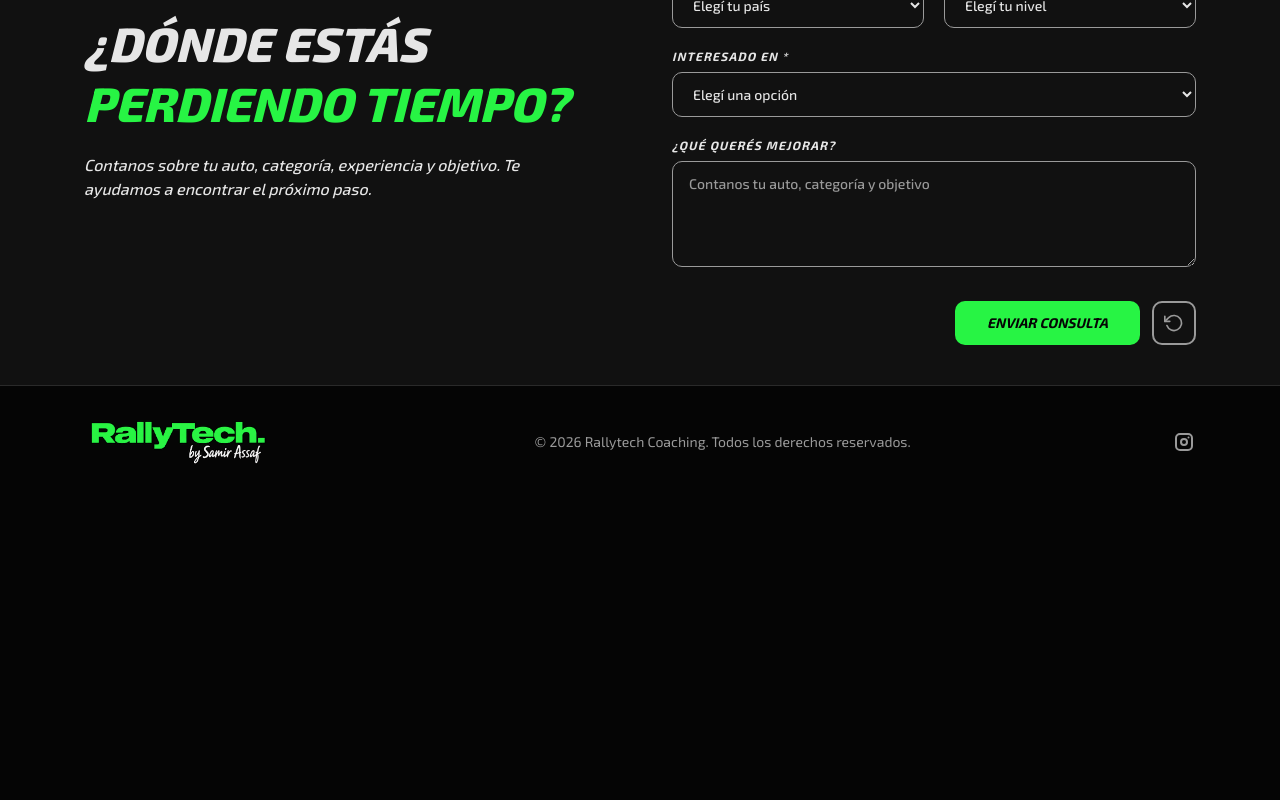
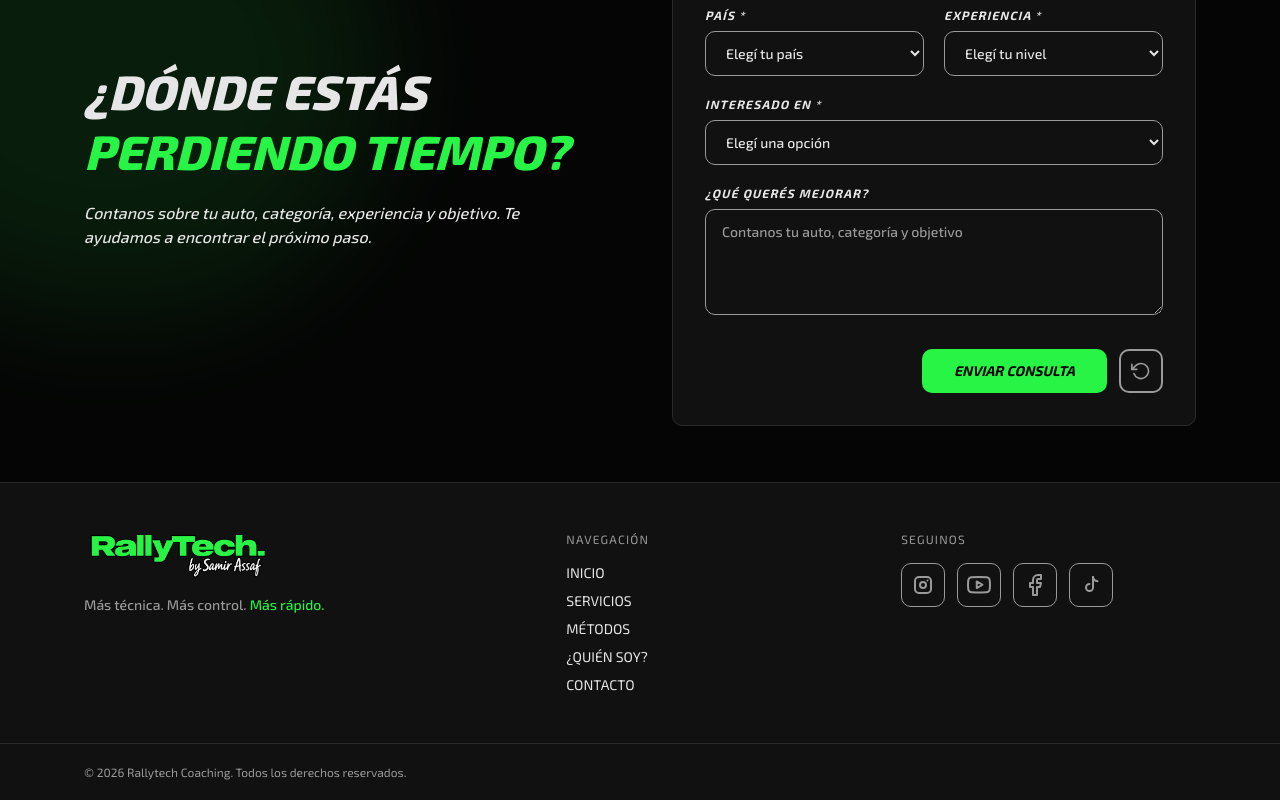
Before and after one commit to Sabba55/RallyTech-Coaching, a Next.js app: page / in a window 1280 px wide. Shown: the part 3154-3954 px from the top of the page. Before the commit the page ends 3652 px from the top, so only its background shows below. Built offline with nearby package versions, Linux system fonts and the light colour scheme.

Commit message:
16/10/2026 Agree: Css puro

```diff
--- a/src/components/common/Footer.tsx
+++ b/src/components/common/Footer.tsx
@@ -1,17 +1,12 @@
 import Image from "next/image";
+import Redes from "@/components/common/Redes";
 
-const redes = [
-  {
-    nombre: "Instagram",
-    href: "https://www.instagram.com/rallytech_coaching/",
-    icono: (
-      <>
-        <rect x="4" y="4" width="16" height="16" rx="4" />
-        <circle cx="12" cy="12" r="3" />
-        <path d="M16.5 7.5v.01" />
-      </>
-    ),
-  },
+const enlaces = [
+  { href: "#inicio", texto: "Inicio" },
+  { href: "#servicios", texto: "Servicios" },
+  { href: "#metodos", texto: "Métodos" },
+  { href: "#quien-soy", texto: "¿Quién soy?" },
+  { href: "#contacto", texto: "Contacto" },
 ];
 
 // Guarda el año en caché para que Next lo trate como un valor estable
@@ -22,8 +17,10 @@ async function Anio() {
 
 export default function Footer() {
   return (
-    <footer className="border-t border-gris-700 py-8">
-      <div className="mx-auto flex max-w-6xl flex-col items-center justify-between gap-4 px-5 text-sm text-gris-400 md:flex-row">
+    <footer className="border-t border-gris-700 bg-gris-900">
+      <div className="mx-auto grid max-w-6xl gap-10 px-5 py-12 md:grid-cols-[1.5fr_1fr_1fr]">
+        {/* Marca */}
+        <div>
           <a href="#inicio" aria-label="Rallytech, ir al inicio">
             <Image
               src="/images/logo/logo-rallytech.png"
@@ -31,37 +28,51 @@ export default function Footer() {
               width={400}
               height={100}
               priority
-            className="h-10 w-auto md:h-12"
+              className="h-12 w-auto"
             />
           </a>
-        <p>© <Anio /> Rallytech Coaching. Todos los derechos reservados.</p>
+          <p className="mt-4 max-w-xs text-sm font-medium text-gris-400">
+            Más técnica. Más control.{" "}
+            <span className="text-verde">Más rápido.</span>
+          </p>
+        </div>
 
-        {/* Los links a redes se completan cuando el cliente los envíe */}
-        <div className="flex items-center gap-4">
-          {redes.map((r) => (
+        {/* Navegación */}
+        <nav aria-label="Pie de página">
+          <h3 className="text-xs uppercase tracking-widest text-gris-400">
+            Navegación
+          </h3>
+          <ul className="mt-4 space-y-2 text-sm uppercase">
+            {enlaces.map((e) => (
+              <li key={e.href}>
                 <a
-              key={r.nombre}
-              href={r.href}
-              target="_blank"
-              rel="noopener noreferrer"
-              aria-label={r.nombre}
-              className="text-gris-400 transition duration-200 hover:text-verde"
+                  href={e.href}
+                  className="transition duration-200 hover:text-verde"
                 >
-              <svg
-                viewBox="0 0 24 24"
-                className="h-6 w-6"
-                fill="none"
-                stroke="currentColor"
-                strokeWidth="2"
-                strokeLinecap="round"
-                strokeLinejoin="round"
-                aria-hidden
-              >
-                {r.icono}
-              </svg>
+                  {e.texto}
                 </a>
+              </li>
             ))}
+          </ul>
+        </nav>
+
+        {/* Redes */}
+        <div>
+          <h3 className="text-xs uppercase tracking-widest text-gris-400">
+            Seguinos
+          </h3>
+          <Redes
+            className="mt-4"
+            hrefs={{ Instagram: "https://www.instagram.com/rallytech_coaching/" }}
+          />
         </div>
+      </div>
+
+      {/* Barra inferior */}
+      <div className="border-t border-gris-700">
+        <p className="mx-auto max-w-6xl px-5 py-5 text-center text-xs text-gris-400 md:text-left">
+          © <Anio /> Rallytech Coaching. Todos los derechos reservados.
+        </p>
       </div>
     </footer>
   );
--- /dev/null
+++ b/src/components/common/Redes.tsx
@@ -0,0 +1,81 @@
+import type { ReactNode } from "react";
+
+const redes: { nombre: string; href: string; icono: ReactNode }[] = [
+  {
+    nombre: "Instagram",
+    href: "https://www.instagram.com/samirassafrally/",
+    icono: (
+      <>
+        <rect x="4" y="4" width="16" height="16" rx="4" />
+        <circle cx="12" cy="12" r="3" />
+        <path d="M16.5 7.5v.01" />
+      </>
+    ),
+  },
+  {
+    nombre: "YouTube",
+    href: "https://www.youtube.com/@samirassafrally",
+    icono: (
+      <>
+        <path d="M22.54 6.42a2.78 2.78 0 0 0-1.94-2C18.88 4 12 4 12 4s-6.88 0-8.6.46a2.78 2.78 0 0 0-1.94 2A29 29 0 0 0 1 11.75a29 29 0 0 0 .46 5.33A2.78 2.78 0 0 0 3.4 19c1.72.46 8.6.46 8.6.46s6.88 0 8.6-.46a2.78 2.78 0 0 0 1.94-2 29 29 0 0 0 .46-5.25 29 29 0 0 0-.46-5.33z" />
+        <polygon points="9.75 15.02 15.5 11.75 9.75 8.48 9.75 15.02" />
+      </>
+    ),
+  },
+  {
+    nombre: "Facebook",
+    href: "https://www.facebook.com/SamirAssafRally",
+    icono: (
+      <path d="M18 2h-3a5 5 0 0 0-5 5v3H7v4h3v8h4v-8h3l1-4h-4V7a1 1 0 0 1 1-1h3z" />
+    ),
+  },
+  {
+    nombre: "TikTok",
+    href: "https://www.tiktok.com/@samirassafrally",
+    icono: (
+      <>
+        <path d="M14 4v10.5a3.5 3.5 0 1 1-3.5-3.5" />
+        <path d="M14 4c.4 2.4 2 4 4.5 4.2" />
+      </>
+    ),
+  },
+];
+
+const claseRed =
+  "flex h-11 w-11 items-center justify-center rounded-[10px] border border-gris-400 text-gris-400 transition duration-200 hover:border-verde hover:text-verde";
+
+type Props = {
+  className?: string;
+  /** Reemplaza el link de una red por nombre, ej: { Instagram: "https://..." } */
+  hrefs?: Partial<Record<string, string>>;
+};
+
+export default function Redes({ className = "", hrefs = {} }: Props) {
+  return (
+    <div className={`flex items-center gap-3 ${className}`}>
+      {redes.map((r) => (
+        <a
+          key={r.nombre}
+          href={hrefs[r.nombre] ?? r.href}
+          target="_blank"
+          rel="noopener noreferrer"
+          aria-label={r.nombre}
+          className={claseRed}
+        >
+          <svg
+            viewBox="0 0 24 24"
+            className="h-6 w-6"
+            fill="none"
+            stroke="currentColor"
+            strokeWidth="2"
+            strokeLinecap="round"
+            strokeLinejoin="round"
+            aria-hidden
+          >
+            {r.icono}
+          </svg>
+        </a>
+      ))}
+    </div>
+  );
+}
--- a/src/components/sections/Contacto.tsx
+++ b/src/components/sections/Contacto.tsx
@@ -27,8 +27,19 @@ export default function Contacto() {
   }
 
   return (
-    <section id="contacto" className="scroll-mt-20 border-t border-gris-700 bg-gris-900 py-10">
-      <div className="mx-auto grid max-w-6xl gap-12 px-5 md:grid-cols-2 md:gap-16">
+    <section id="contacto" className="relative scroll-mt-20 overflow-hidden py-14">
+      {/* Divisor superior con degradé verde */}
+      <div
+        aria-hidden
+        className="absolute inset-x-0 top-0 h-px bg-gradient-to-r from-transparent via-verde/60 to-transparent"
+      />
+      {/* Resplandor de fondo (decorativo) */}
+      <div
+        aria-hidden
+        className="pointer-events-none absolute -left-40 top-1 h-120 w-136 rounded-full bg-verde/10 blur-3xl"
+      />
+
+      <div className="relative mx-auto grid max-w-6xl gap-12 px-5 md:grid-cols-2 md:gap-16">
         {/* Columna izquierda: mensaje */}
         <div className="flex flex-col justify-center">
           <h2 className="text-3xl font-extrabold uppercase leading-tight md:text-5xl">
@@ -42,7 +53,11 @@ export default function Contacto() {
         </div>
 
         {/* Columna derecha: formulario */}
-        <form key={claveForm} action={accion} className="space-y-5">
+        <form
+          key={claveForm}
+          action={accion}
+          className="space-y-5 rounded-[10px] border border-gris-700 bg-gris-900 p-6 md:p-8"
+        >
           {estadoVisible?.ok && (
             <p
               role="status"
--- a/src/components/sections/SobreMi.tsx
+++ b/src/components/sections/SobreMi.tsx
@@ -76,6 +76,7 @@ export default function SobreMi() {
       id="quien-soy"
       className="scroll-mt-20 border-t border-gris-700 bg-gris-900 py-10"
     >
+
       <div className="mx-auto grid max-w-6xl items-center gap-10 px-5 md:grid-cols-[320px_1fr] md:gap-16">
         {/* Div izquierdo: 2 filas (foto + redes) */}
         <div className="mx-auto flex w-full max-w-xs flex-col gap-5">
```
Lines whose indentation alone changed are shown as unchanged.
